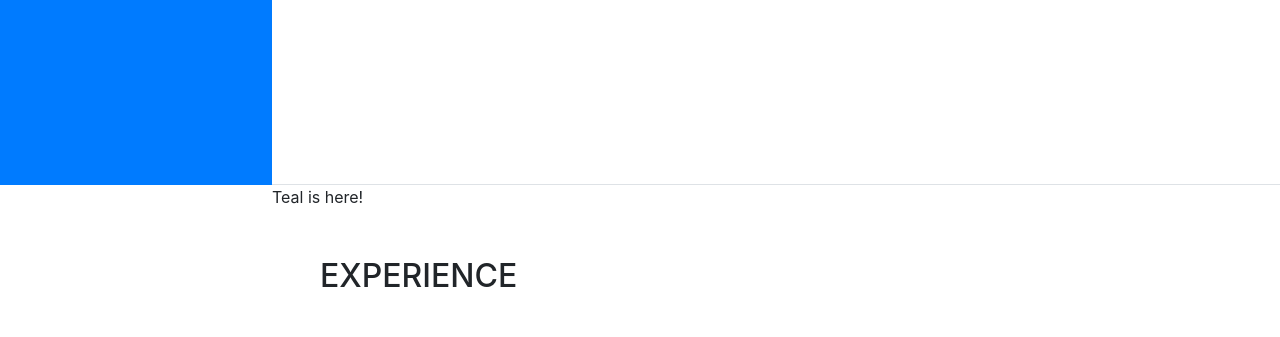
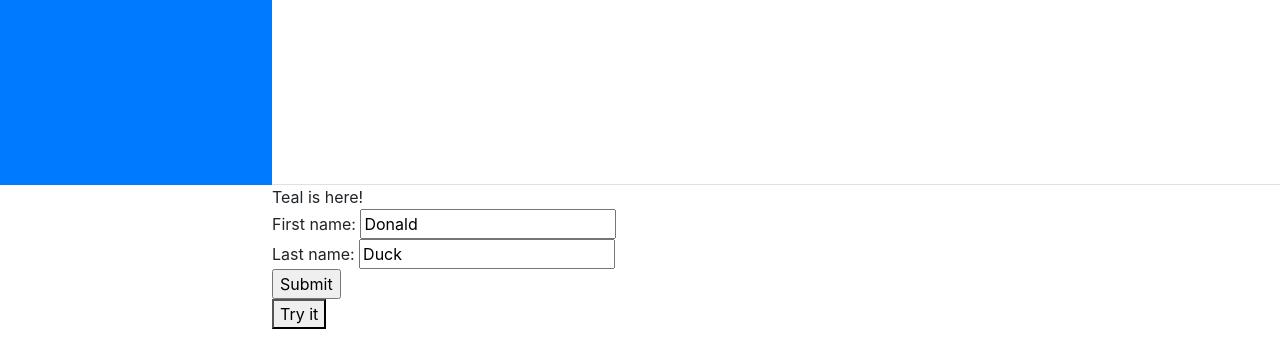
Before and after one commit to hmc-cs-tstannard/manual-merge-sort, a website with bundled scripts: page index.html in a window 1280 px wide. Shown: the part 615-952 px from the top of the page. Built offline with nearby package versions, Linux system fonts and the light colour scheme; a web font is replaced by a local one.

Commit message:
get inputs

```diff
--- a/index.html
+++ b/index.html
@@ -111,6 +111,15 @@
 
       <section>
         Teal is here!
+        <form id="list" action="/action_page.php">
+          First name: <input type="text" name="fname" value="Donald"><br>
+          Last name: <input type="text" name="lname" value="Duck"><br>
+          <input type="submit" value="Submit">
+        </form>
+
+        <button onclick="myFunction()">Try it</button>
+
+        <p id="demo"></p>
 
       </section>
 
@@ -313,3 +322,10 @@
   </body>
 
 </html>
+
+<script>
+  function myFunction() {
+      var x = document.getElementById("myForm").elements[0].value;
+      document.getElementById("demo").innerHTML = x;
+  }
+  </script>
```
